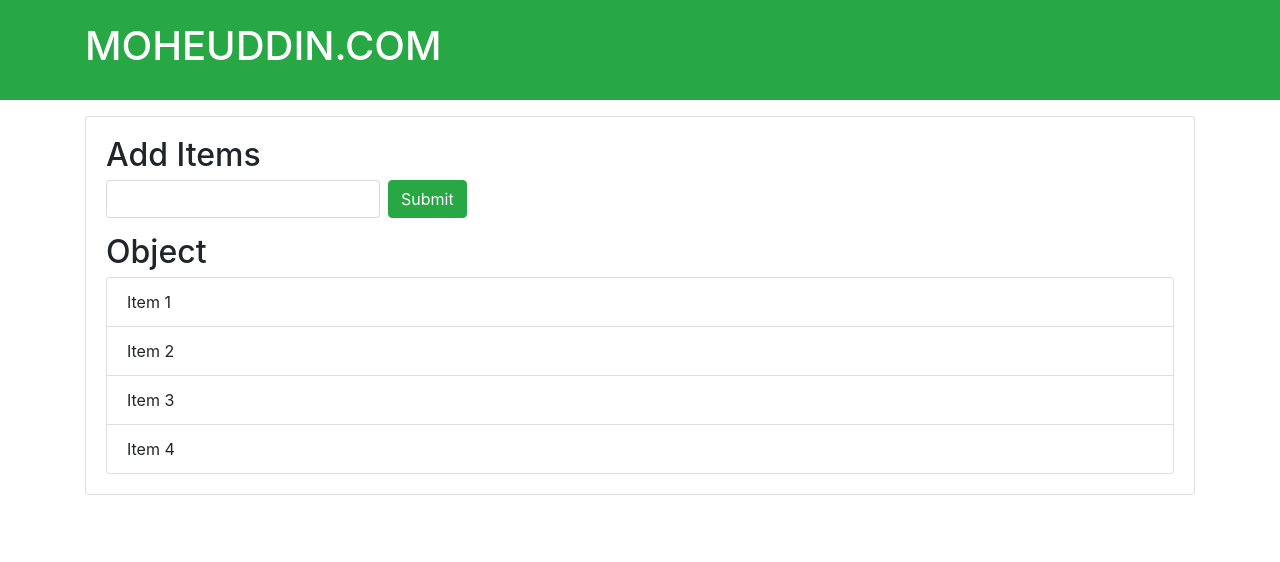
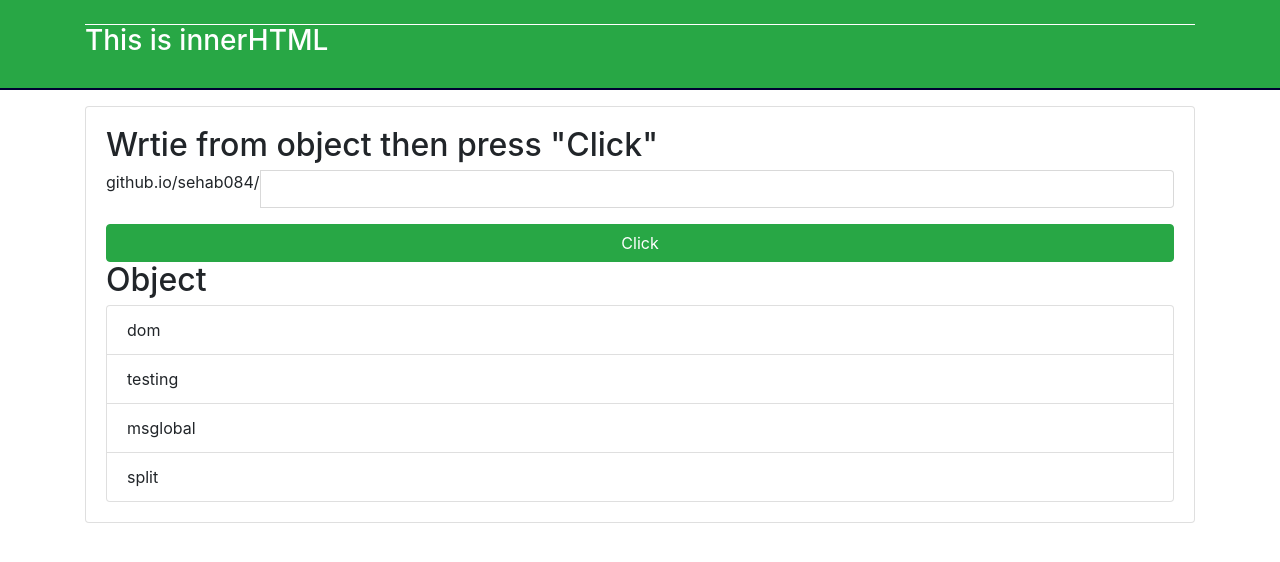
Before and after one commit to sehab084/dom, a plain HTML site: page index.html in a window 1280 px wide. Drawn offline with nearby package versions, Linux system fonts and the light colour scheme.

Commit message:
writing more code in dom.js

```diff
--- a/dom.js
+++ b/dom.js
@@ -1,6 +1,6 @@
 // EXAMINE THE DOCUMENT OBJECT //
 
-console.dir(document);
+//console.dir(document);
 
 //console.dir(document.URL);
 //document.title = "Hello world";
@@ -8,14 +8,21 @@ console.dir(document);
 //document.all[15].textContent = "my bad";
 // console.log(document.all[10]);
 // // document.all[10].textContent = 'Hello';
-// console.log(document.forms[0]);
-// console.log(document.links);
-// console.log(document.images);
 
 // GETELEMENTBYID //
-// console.log(document.getElementById('header-title'));
+var headerTitle = document.getElementById("header-title");
+var header = document.getElementById("main-header");
+header.style.borderBottom = "solid 2px #003";
+//console.log(headerTitle);
+//console.log(headerTitle.innerText);
+headerTitle.innerHTML = "<h3>This is innerHTML</h3>";
+headerTitle.style.borderTop = "solid 1px #fff";
+var iteams = document.getElementsByClassName("list-group-item");
+//console.log(iteams);
+console.log(iteams[1]);
+iteams[1].textContent = "testing";
 // var headerTitle = document.getElementById('header-title');
-// var header = document.getElementById('main-header');
+// var header = document.get    ElementById('main-header');
 // console.log(headerTitle);
 // headerTitle.textContent = 'Hello';
 // headerTitle.innerText = 'Goodbye';
--- a/index.html
+++ b/index.html
@@ -22,17 +22,28 @@
     </header>
     <div class="container">
       <div id="main" class="card card-body">
-        <h2 class="title">Add Items</h2>
-        <form class="form-inline mb-3">
-          <input type="text" class="form-control mr-2" />
-          <input type="submit" class="btn btn-success" value="Submit" />
-        </form>
+        <h2 class="title">Wrtie from object then press "Click"</h2>
+        <div class="input-group mb-3">
+          <div class="input-group-prepend">
+            <span class="input-group-text" id="basic-addon3"
+              >github.io/sehab084/</span
+            >
+          </div>
+          <input
+            type="text"
+            class="form-control"
+            id="basic-url"
+            aria-describedby="basic-addon3"
+          />
+        </div>
+        <a href="https://github.com/sehab084" class="btn btn-success" role="button">Click</a>
+      </form>
         <h2 class="title">Object</h2>
         <ul id="items" class="list-group">
-          <li class="list-group-item">Item 1</li>
-          <li class="list-group-item">Item 2</li>
-          <li class="list-group-item">Item 3</li>
-          <li class="list-group-item">Item 4</li>
+          <li class="list-group-item">dom</li>
+          <li class="list-group-item">msphotography</li>
+          <li class="list-group-item">msglobal</li>
+          <li class="list-group-item">split</li>
         </ul>
       </div>
     </div>
```
